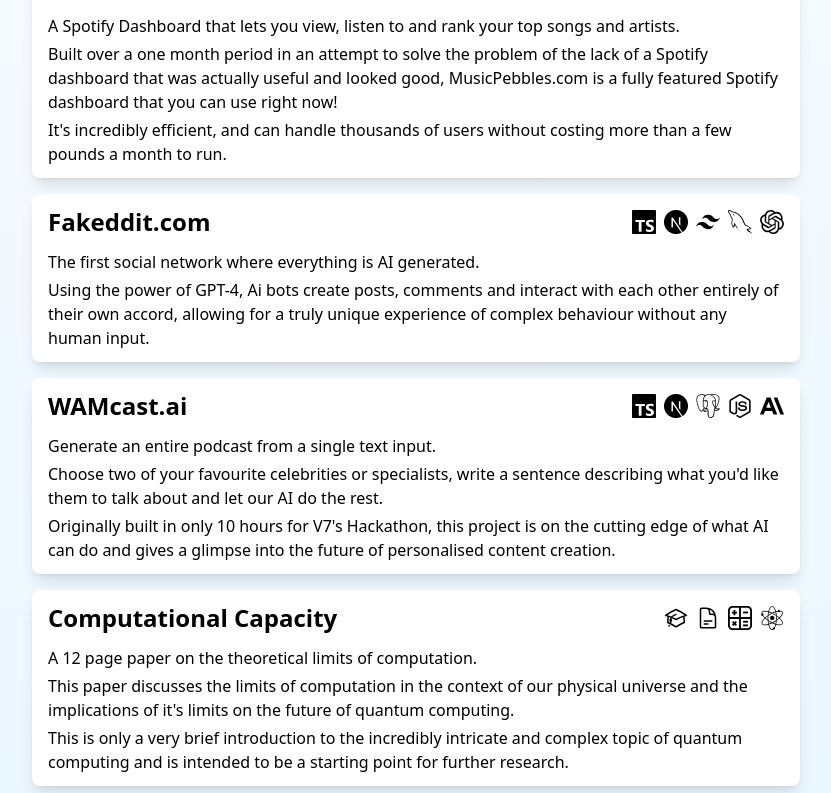
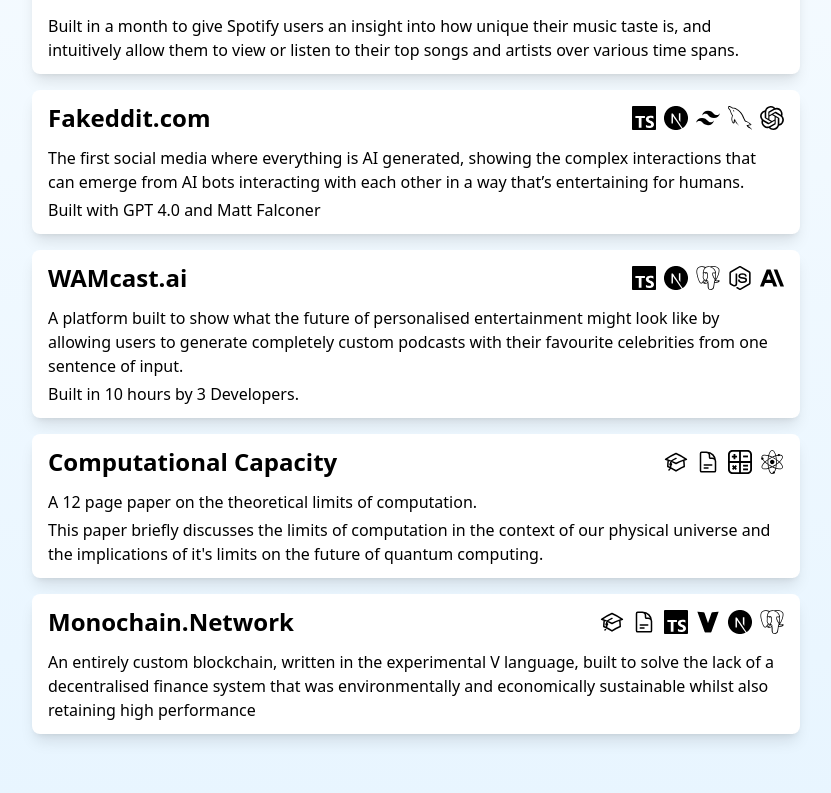
Before and after one commit to AlfieRan/Personal-website, a Next.js app: page / in a window 1280 px wide. Shown: the part 802-1595 px from the top of the page, without its empty margins (224-1055 px from the left). Built offline with nearby package versions, Linux system fonts and the light colour scheme.

Commit message:
feat: summarise projects better

```diff
--- a/src/app/components/slides/Projects.tsx
+++ b/src/app/components/slides/Projects.tsx
@@ -26,50 +26,43 @@
 	icons: JSX.Element[]
 }[] = [{
 	name: "MusicPebbles.com",
-	description: "A Spotify Dashboard that lets you view, listen to and rank your top songs and artists.\n " +
-		"Built over a one month period in an attempt to solve the problem of the lack of a Spotify dashboard " +
-	"that was actually useful and looked good, MusicPebbles.com is a fully featured Spotify dashboard that " +
-		"you can use right now!\n It's incredibly efficient, and can handle thousands of users without costing more than " +
-		"a few pounds a month to run.",
+	description: "Built in a month to give Spotify users an insight into how unique their music taste is, and intuitively" +
+		" allow them to view or listen to their top songs and artists over various time spans.",
 	link: "https://www.musicpebbles.com/",
 	icons: [<TypescriptLogo size={24} key={"ts_icon_ms"}/>, <NextjsLogo size={24} key={"nj_icon_ms"}/>,
 		<SpotifyLogo size={24} key={"s_icon_ms"}/>, <RedisLogo size={24} key={"r_icon_ms"}/>,
 		<TailwindcssLogo size={24} key={"t_icon_ns"}/>]
 }, {
 	name: "Fakeddit.com",
-	description: "The first social network where everything is AI generated.\n Using the power of GPT-4, Ai bots create" +
-		" posts, comments and interact with each other entirely of their own accord, allowing for a truly unique experience" +
-		" of complex behaviour without any human input.",
+	description: "The first social media where everything is AI generated, showing the complex interactions that can" +
+		" emerge from AI bots interacting with each other in a way that’s entertaining for humans.\n" +
+		"Built with GPT 4.0 and Matt Falconer",
 	link: "https://www.fakeddit.com/",
 	icons: [<TypescriptLogo size={24} key={"ts_icon_f"}/>, <NextjsLogo size={24} key={"nj_icon_f"}/>,
 		<TailwindcssLogo size={24} key={"t_icon_f"}/>, <MysqlLogo size={24} key={"ms_icon_f"}/>,
 		<OpenaiLogo size={24} key={"o_icon_f"}/>]
 }, {
 	name: "WAMcast.ai",
-	description: "Generate an entire podcast from a single text input. \n Choose two of your favourite celebrities or " +
-		"specialists, write a sentence describing what you'd like them to talk about and let our AI do the rest.\n " +
-		"Originally built in only 10 hours for V7's Hackathon, this project is on the cutting edge of what AI can do and " +
-		"gives a glimpse into the future of personalised content creation.",
+	description: "A platform built to show what the future of personalised entertainment might look like by allowing users" +
+		" to generate completely custom podcasts with their favourite celebrities from one sentence of input." +
+		"\n Built in 10 hours by 3 Developers.",
 	link: "https://wamcast.ai/",
 	icons: [<TypescriptLogo size={24} key={"ts_icon_w"}/>, <NextjsLogo size={24} key={"nj_icon_w"}/>,
 		<PostgresqlLogo size={24} key={"ps_icon_w"}/>, <NodejsLogo size={24} key={"no_icon_w"}/>,
 		<AnthropicLogo size={24} key={"an_icon_w"}/>]
 }, {
 	name: "Computational Capacity",
-	description: "A 12 page paper on the theoretical limits of computation.\n This paper discusses the limits of" +
+	description: "A 12 page paper on the theoretical limits of computation.\n This paper briefly discusses the limits of" +
 		" computation in the context of our physical universe and the implications of it's limits on the future of " +
-		" quantum computing.\n This is only a very brief introduction to the incredibly intricate and complex topic of" +
-		" quantum computing and is intended to be a starting point for further research.",
+		" quantum computing.",
 	link: "/files/ComputationalCapacity.pdf",
 	icons: [<AcademicLogo size={24} key={"ac_icon_cc"}/>, <PaperLogo size={24} key={"p_icon_cc"}/>,
 		<MathsLogo size={24} key={"m_icon_cc"}/>, <PhysicsLogo size={24} key={"ph_icon_cc"}/>]
 }, {
 	name: "Monochain.Network",
-	description: "A decentralised blockchain project built on a custom consensus algorithm. \n Designed around the " +
-		"completely custom 'Proof of Trust' consensus protocol, which aims to solve the problem of centralisation in " +
-		"blockchain mining, whilst maintaining as much of the energy efficiency of Proof of Stake as possible.\n " + "" +
-		"Monochain is currently not in active development or in a stable state, but is a project I am very passionate " +
-		"about and hope to continue working on in the future.",
+	description: "An entirely custom blockchain, written in the experimental V language, built to solve the lack of a" +
+		" decentralised finance system that was environmentally and economically sustainable whilst also retaining" +
+		" high performance",
 	link: "https://github.com/AlfieRan/MonoChain",
 	icons: [<AcademicLogo size={24} key={"ac_icon_mn"}/>, <PaperLogo size={24} key={"ph_icon_mn"}/>,
 		<TypescriptLogo size={24} key={"ts_icon_mn"}/>, <VlangLogo size={24} key={"mn_icon_v"}/>,
```
